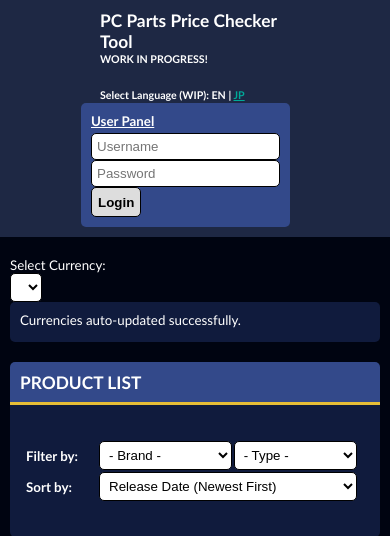
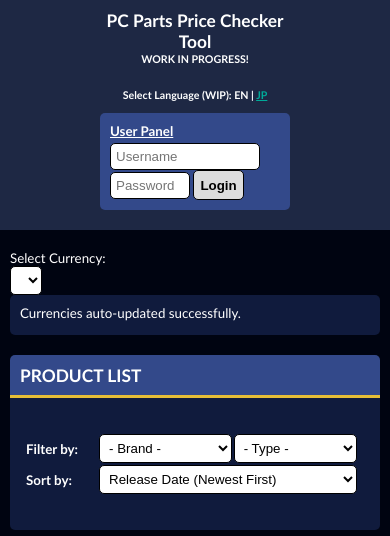
Before and after one commit to hecheff/pc-parts-price-checker, a PHP site: page / in a window 390 px wide. Shown: the top 536 px of the page. Run offline with PHP 8.4, Linux system fonts and the light colour scheme; data that the repository does not hold is empty; some libraries are stand-ins or nearby versions.

Commit message:
Groundwork for items list function made. Fixed missing product title in mobile view. Fixed responsive view for header.

```diff
--- a/css/common.css
+++ b/css/common.css
@@ -390,9 +422,25 @@ div.header div.wrapper div.user_panel div.user_panel_heading {
   text-decoration: underline;
 }
 
-div.divider {
-  clear: both;
-  float: none;
+div.header div.wrapper div.user_panel input.login_username {
+  width: 150px;
+}
+
+div.header div.wrapper div.user_panel input.login_password {
+  width: 80px;
+}
+
+@media screen and (max-width: 800px) {
+  div.header div.wrapper div.title {
+    text-align: center;
+    clear: both;
+    float: none;
+  }
+  div.header div.wrapper div.user_panel {
+    margin: 10px auto;
+    clear: both;
+    float: none;
+  }
 }
 
 div.footer {
--- a/css/common.scss
+++ b/css/common.scss
@@ -291,10 +329,22 @@ div.header div.wrapper div.user_panel div.user_panel_heading {
 
     text-decoration: underline;
 }
+div.header div.wrapper div.user_panel input.login_username { width: 150px; }
+div.header div.wrapper div.user_panel input.login_password { width: 80px; }
 
-div.divider {
-    clear: both;
-    float: none;
+@media screen and (max-width: $width_threshold) {
+    div.header div.wrapper div.title {
+        text-align: center;
+
+        clear: both;
+        float: none;
+    }
+    div.header div.wrapper div.user_panel {
+        margin: $margin_small auto;
+
+        clear: both;
+        float: none;
+    }
 }
 
 div.footer {
--- a/css/constants.scss
+++ b/css/constants.scss
@@ -4,6 +4,10 @@ $color_bg_product_list:     #101b3d;
 $color_bg_product_highlight:#33498a;
 $color_bg_product_goldtrim: #e7be37;
 $color_bg_header_footer_bg: #1e2844;
+
+// Item List
+$color_outline_item_list:   #FFFFFFEE;
+$color_bg_item_list:        #000000EE;
 
 /*
 $color_background:          #001100;
--- a/index.php
+++ b/index.php
@@ -269,9 +269,6 @@
                                     </td>
                                 </tr>
                                 <tr>
-                                    <td class="select">
-                                        <input type='checkbox'>
-                                    </td>
                                     <td class="thumbnail">
                                         <?php echo !empty($img_style) ? "<a href='$thumbnail_url' class='fancybox' title='".$product['name']."'>" : ""; ?>
                                         <div class="image" <?php echo $img_style; ?>></div>
@@ -303,7 +300,7 @@
                                     </td>
                                 </tr>
                                 <tr>
-                                    <td colspan="8">
+                                    <td colspan="7">
                                         <div class="inner_title">Notes</div>
                                         <?php echo !empty($product['notes']) ? $product['notes'] : "--"; ?>
                                     </td>
@@ -319,9 +316,11 @@
                             </table>
                             <table class="product_inner_table product_table_mobile">
                                 <tr>
-                                    <td class="select" rowspan="2">
-                                        <input type='checkbox'>
+                                    <td class="title" colspan="5">
+                                        <?php echo $product['name']; ?>
                                     </td>
+                                </tr>
+                                <tr>
                                     <td class="thumbnail" rowspan="2">
                                         <?php echo !empty($img_style) ? "<a href='$thumbnail_url' class='fancybox' title='".$product['name']."'>" : ""; ?>
                                             <div class="image" <?php echo $img_style; ?>></div>
@@ -331,7 +330,7 @@
                                         <div class="inner_title">Brand</div>
                                         <?php echo OutputNameById($brands, $product['brand']); ?>
                                     </td>
-                                    <td class="price_jp" style="width: 40%" colspan="2">
+                                    <td class="price_jp" style="width: 40%" colspan="3">
                                         <div class="inner_title">Price (JP)</div>
                                         <?php echo $session_currency_val_jp.$original_price_jp; ?>
                                     </td>
@@ -341,7 +340,7 @@
                                         <div class="inner_title">Type</div>
                                         <?php echo OutputNameById($types, $product['type']); ?>
                                     </td>
-                                    <td class="price_hk" colspan="2">
+                                    <td class="price_hk" colspan="3">
                                         <div class="inner_title">Price (HK)</div>
                                         <?php echo $session_currency_val_hk.$original_price_hk; ?>
                                     </td>
@@ -431,6 +430,12 @@
                 </div>
             </div>
         </div>
+
+        <!-- <div class="item_list_wrapper">
+            <div class="item_list_header">ITEM LIST</div>
+            <div class="item_list_content"></div>
+        </div> -->
+
         <?php include('./php/footer.php'); ?>
     </body>
 </html>
--- a/php/common.php
+++ b/php/common.php
@@ -353,7 +353,7 @@
     }
     // Reset credentials & user's session details
     function ResetUserSessionDetails() {
-        $_SESSION['username']        = null;
+        $_SESSION['username']       = null;
         $_SESSION['password']       = null;
         $_SESSION['user_details']   = null;
     }
--- a/php/header.php
+++ b/php/header.php
@@ -27,8 +27,8 @@
             <div class="user_panel_heading"><?php echo OutputLang('user_panel_title'); ?></div>
             <?php if (!isset($_SESSION['username']) || empty($_SESSION['username']) || !isset($_SESSION['password']) || empty($_SESSION['password'])) : ?>
                 <form action="/php/login.php" method="post">
-                    <input type="text" id="username" name="username" placeholder="<?php echo OutputLang('user_panel_username'); ?>" maxlength="32" required>
-                    <input type="password" id="password" name="password" placeholder="<?php echo OutputLang('user_panel_password'); ?>" maxlength="32" required>
+                    <input type="text" id="username" name="username" class="login_username" placeholder="<?php echo OutputLang('user_panel_username'); ?>" maxlength="32" required>
+                    <input type="password" id="password" name="password" class="login_password" placeholder="<?php echo OutputLang('user_panel_password'); ?>" maxlength="32" required>
                     <input type="submit" class="input_button" value="<?php echo OutputLang('user_panel_button_login'); ?>">
                 </form>
             <?php else: ?>
```
Also changed, not shown: other parts of css/common.css (+37 -0 lines), other parts of css/common.scss (+43 -0 lines), 2 other files.
